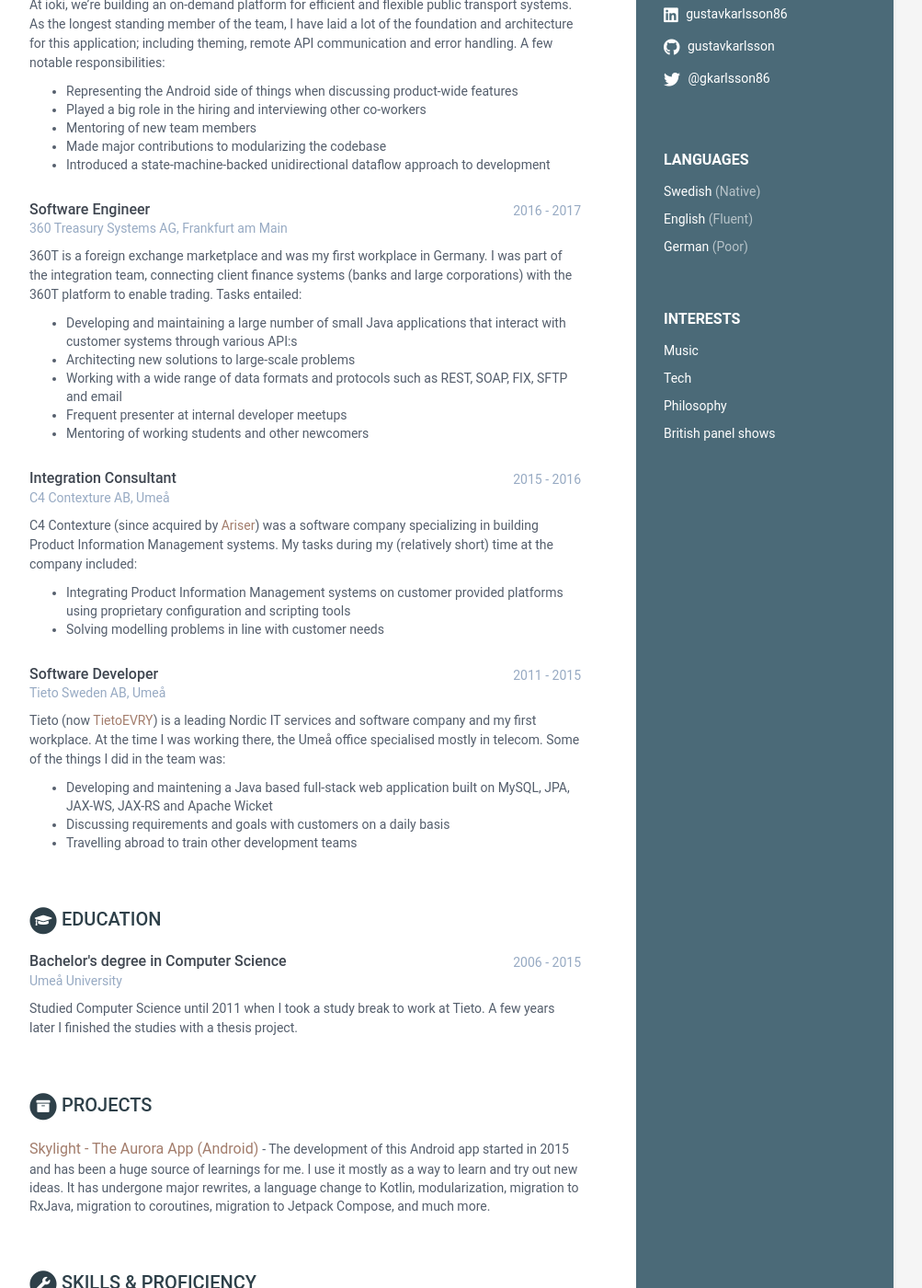
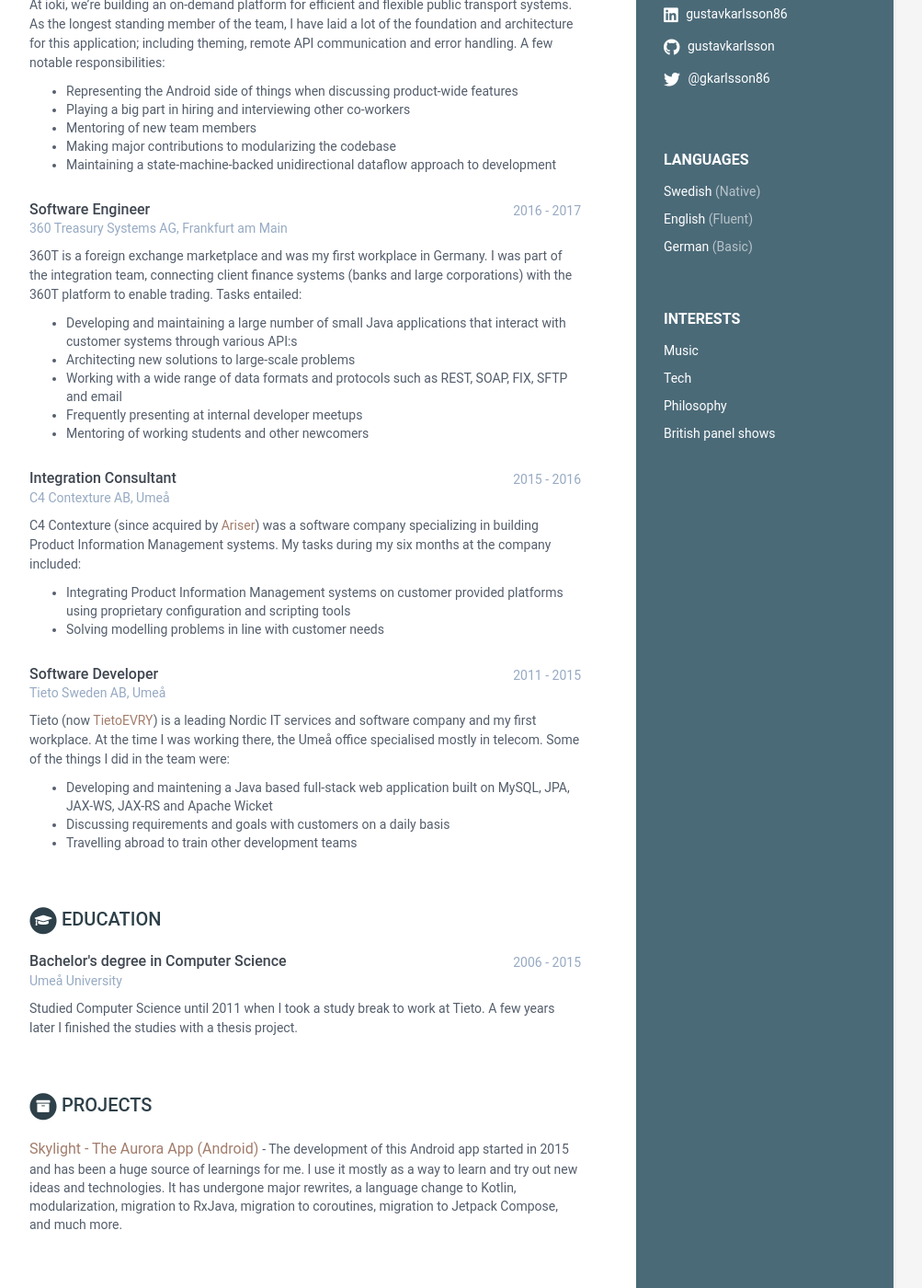
Before and after one commit to gustavkarlsson/gustavkarlsson.github.io, a Jekyll site: the page built from index.html, in a window 1280 px wide and 1400 px high, scrolled down 399 px. Shown: the whole window at 92% size, without its empty margins (168-1171 px from the left). Built offline with Jekyll 4.4.1, drawn with Linux system fonts in a browser that asks for light colours; some of the changed text lies outside the part shown.

Commit message:
Update text a bit

```diff
--- a/_data/data.yml
+++ b/_data/data.yml
@@ -34,7 +34,7 @@ sidebar:
         level: Fluent
 
       - idiom: German
-        level: Poor
+        level: Basic
 
     interests:
       - item: Music
@@ -56,7 +56,7 @@ career-profile:
     title: Career Profile
     summary: |
       Senior software engineer currently living in Frankfurt, Germany.
-      De-facto lead developer of a small Android team at [ioki.com](http://ioki.com) with plenty of prior experience in backend development as well.
+      Lead developer of a small Android team at [ioki.com](http://ioki.com) with plenty of prior experience in backend development as well.
       Passionate about good engineering, comprehensible code, and great user experiences.
 
       References available on request.
@@ -71,10 +71,10 @@ experiences:
         including theming, remote API communication and error handling.
         A few notable responsibilities:
           - Representing the Android side of things when discussing product-wide features
-          - Played a big role in the hiring and interviewing other co-workers
+          - Playing a big part in hiring and interviewing other co-workers
           - Mentoring of new team members
-          - Made major contributions to modularizing the codebase
-          - Introduced a state-machine-backed unidirectional dataflow approach to development
+          - Making major contributions to modularizing the codebase
+          - Maintaining a state-machine-backed unidirectional dataflow approach to development
 
     - role: Software Engineer
       time: 2016 - 2017
@@ -86,7 +86,7 @@ experiences:
           - Developing and maintaining a large number of small Java applications that interact with customer systems through various API:s
           - Architecting new solutions to large-scale problems
           - Working with a wide range of data formats and protocols such as REST, SOAP, FIX, SFTP and email
-          - Frequent presenter at internal developer meetups
+          - Frequently presenting at internal developer meetups
           - Mentoring of working students and other newcomers
 
     - role: Integration Consultant
@@ -94,7 +94,7 @@ experiences:
       company: C4 Contexture AB, Umeå
       details: |
         C4 Contexture (since acquired by [Ariser](https://ariser.se/)) was a software company specializing in building Product Information Management systems.
-        My tasks during my (relatively short) time at the company included:
+        My tasks during my six months at the company included:
           - Integrating Product Information Management systems on customer provided platforms using proprietary configuration and scripting tools
           - Solving modelling problems in line with customer needs
 
@@ -103,7 +103,7 @@ experiences:
       company: Tieto Sweden AB, Umeå
       details: |
         Tieto (now [TietoEVRY](https://www.tietoevry.com/)) is a leading Nordic IT services and software company and my first workplace. At the time I was working there,
-        the Umeå office specialised mostly in telecom. Some of the things I did in the team was:
+        the Umeå office specialised mostly in telecom. Some of the things I did in the team were:
           - Developing and maintening a Java based full-stack web application built on MySQL, JPA, JAX-WS, JAX-RS and Apache Wicket
           - Discussing requirements and goals with customers on a daily basis
           - Travelling abroad to train other development teams
@@ -123,7 +123,7 @@ projects:
         link: "https://github.com/gustavkarlsson/skylight-android"
         tagline: |
           The development of this Android app started in 2015 and has been a huge source of learnings for me.
-          I use it mostly as a way to learn and try out new ideas.
+          I use it mostly as a way to learn and try out new ideas and technologies.
           It has undergone major rewrites, a language change to Kotlin, modularization, migration to RxJava,
           migration to coroutines, migration to Jetpack Compose, and much more.
 
```
